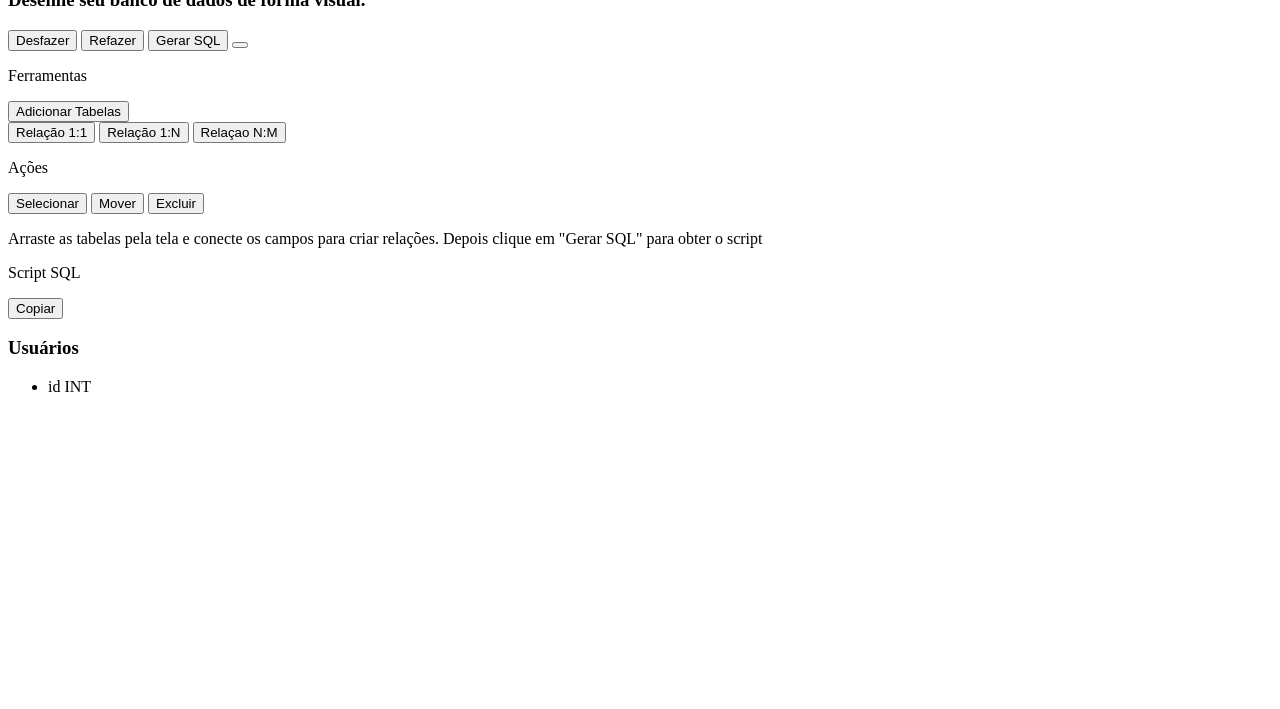
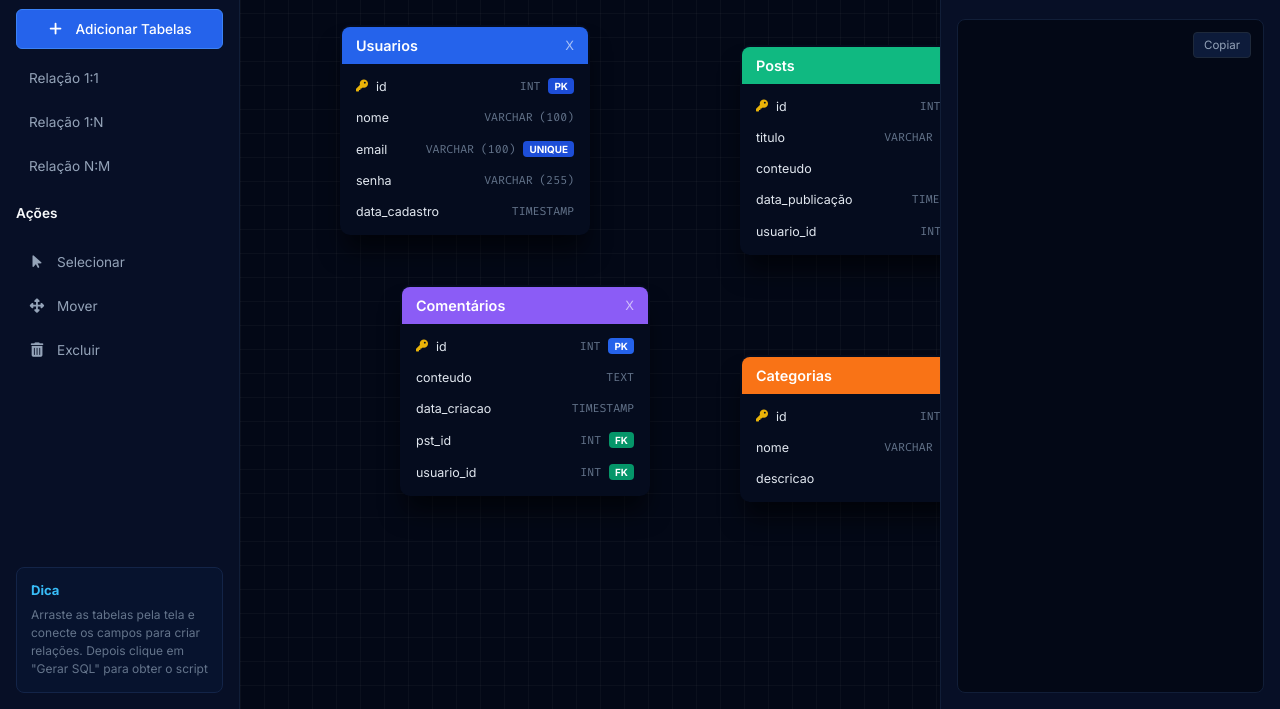
Before and after one commit to Lauro-Pimentel/DIAGRAMADOR-ER, a plain HTML site: page editor.html in a window 1280 px wide. Shown: the part 91-800 px from the top of the page. Drawn offline with Linux system fonts and the light colour scheme.

Commit message:
ve se vai

```diff
--- a/css/editor.css
+++ b/css/editor.css
@@ -0,0 +1,353 @@
+@import url('https://fonts.googleapis.com/css2?family=Inter:wght@400;500;600;700&family=Fira+Code:wght@400;500&display=swap');
+
+* {
+    margin: 0;
+    padding: 0;
+    box-sizing: border-box;
+    font-family: 'Inter', system-ui, -apple-system, sans-serif;
+}
+
+body {
+    background-color: #030816;
+    color: #ffffff;
+    height: 100vh;
+    display: grid;
+    grid-template-rows: 56px 1fr;
+    grid-template-columns: 240px 1fr 340px;
+    grid-template-areas:
+        "topbar topbar topbar"
+        "sidebar mesa scriptbar";
+    overflow: hidden;
+}
+
+
+.barra_superior {
+    grid-area: topbar;
+    background-color: #070f26;
+    border-bottom: 1px solid #111e38;
+    display: flex;
+    align-items: center;
+    padding: 0 20px;
+    gap: 16px;
+}
+
+.barra_superior i.fa-database {
+    color: #38bdf8;
+    font-size: 1.2rem;
+}
+
+.titulo {
+    font-size: 1.1rem;
+    font-weight: 700;
+    color: #ffffff;
+}
+
+.sub_titulo {
+    font-size: 0.82rem;
+    color: #64748b;
+    font-weight: 400;
+    margin-right: auto;
+    border-left: 1px solid #1e293b;
+    padding-left: 16px;
+}
+
+.barra_superior button {
+    background-color: #0d1b3a;
+    color: #94a3b8;
+    border: 1px solid #1e293b;
+    padding: 8px 14px;
+    border-radius: 6px;
+    cursor: pointer;
+    font-size: 0.82rem;
+    display: flex;
+    align-items: center;
+    gap: 8px;
+    transition: all 0.2s;
+}
+
+.barra_superior button:hover {
+    background-color: #172a54;
+    color: #ffffff;
+}
+
+.barra_superior .gerar_sql {
+    background-color: #2563eb;
+    border-color: #3b82f6;
+    color: #ffffff;
+    font-weight: 500;
+}
+
+.barra_superior .gerar_sql:hover {
+    background-color: #1d4ed8;
+}
+
+.b_configuracoes {
+    padding: 8px 10px !important;
+}
+
+
+.barra_esquerda {
+    grid-area: sidebar;
+    background-color: #070f26;
+    border-right: 1px solid #111e38;
+    padding: 16px;
+    display: flex;
+    flex-direction: column;
+    gap: 20px;
+    overflow-y: auto;
+}
+
+.t_principal_1, .t_principal_2 {
+    font-size: 0.85rem;
+    font-weight: 600;
+    color: #f8fafc;
+    margin-bottom: 12px;
+}
+
+.ferramentas, .acoes {
+    display: flex;
+    flex-direction: column;
+}
+
+.relacoes, .b_acoes {
+    display: flex;
+    flex-direction: column;
+    gap: 6px;
+    margin-top: 10px;
+}
+
+.barra_esquerda button {
+    background-color: transparent;
+    color: #94a3b8;
+    border: 1px solid transparent;
+    padding: 10px 12px;
+    border-radius: 6px;
+    text-align: left;
+    cursor: pointer;
+    font-size: 0.85rem;
+    display: flex;
+    align-items: center;
+    gap: 12px;
+    transition: all 0.2s;
+}
+
+.barra_esquerda button i {
+    width: 16px;
+    text-align: center;
+    font-size: 0.9rem;
+}
+
+.barra_esquerda button:hover {
+    background-color: #0d1b3a;
+    color: #ffffff;
+    border-color: #1e293b;
+}
+
+.ad_tabelas {
+    background-color: #2563eb !important;
+    border-color: #3b82f6 !important;
+    color: #ffffff !important;
+    font-weight: 500;
+    justify-content: center;
+    padding: 11px !important;
+}
+
+.ad_tabelas:hover {
+    background-color: #1d4ed8 !important;
+}
+
+/* Bloco Dica */
+.dica {
+    margin-top: auto;
+    background-color: #07132e;
+    border: 1px solid #132448;
+    border-radius: 8px;
+    padding: 14px;
+}
+
+.dica h3 {
+    font-size: 0.82rem;
+    color: #38bdf8;
+    margin-bottom: 8px;
+    display: flex;
+    align-items: center;
+    gap: 8px;
+}
+
+.dica p {
+    font-size: 0.75rem;
+    color: #64748b;
+    line-height: 1.5;
+}
+
+
+.mesa {
+    grid-area: mesa;
+    background-color: #030816;
+    /* Grid de fundo sutil igual à imagem */
+    background-image:
+        linear-gradient(to right, rgba(255, 255, 255, 0.03) 1px, transparent 1px),
+        linear-gradient(to bottom, rgba(255, 255, 255, 0.03) 1px, transparent 1px);
+    background-size: 24px 24px;
+    position: relative;
+    padding: 40px;
+    overflow: auto;
+}
+
+.mesa > div {
+    position: absolute; /* Permite mover livremente no canvas */
+    width: 250px;
+    border-radius: 10px;
+    overflow: hidden;
+    background-color: #050c1e;
+    border: 2px solid transparent;
+    box-shadow: 0 20px 25px -5px rgba(0, 0, 0, 0.6);
+}
+
+
+.tabela_usuario { top: 60px; left: 100px; border-color: #2563eb; }
+.tabela_posts { top: 80px; left: 500px; border-color: #10b981; }
+.tabela_comentarios { top: 320px; left: 160px; border-color: #8b5cf6; }
+.tabela_categorias { top: 390px; left: 500px; border-color: #f97316; }
+
+
+[class^="t_tabela_"] {
+    padding: 10px 14px;
+    display: flex;
+    align-items: center;
+    gap: 10px;
+}
+
+[class^="t_tabela_"] h3 {
+    font-size: 0.9rem;
+    font-weight: 600;
+    color: #ffffff;
+    margin-right: auto;
+}
+
+[class^="t_tabela_"] i {
+    font-size: 0.9rem;
+}
+
+.t_tabela_usuario { background-color: #2563eb; }
+.t_tabela_posts { background-color: #10b981; }
+.t_tabela_comentarios { background-color: #8b5cf6; }
+.t_tabela_categorias { background-color: #f97316; }
+
+.b_excluir_tabela {
+    background: none;
+    border: none;
+    color: rgba(255, 255, 255, 0.6);
+    cursor: pointer;
+    font-size: 0.8rem;
+}
+
+.b_excluir_tabela:hover {
+    color: #ffffff;
+}
+
+/* Listagem dos Campos */
+.mesa ul {
+    list-style: none;
+    padding: 6px 0;
+}
+
+.mesa li {
+    display: flex;
+    align-items: center;
+    padding: 8px 14px;
+    font-size: 0.78rem;
+    gap: 8px;
+}
+
+.nome_campo {
+    color: #e2e8f0;
+    margin-right: auto;
+}
+
+.tipo_dado {
+    color: #64748b;
+    font-size: 0.72rem;
+    font-family: 'Fira Code', monospace;
+}
+
+/* Badges PK, FK e UNIQUE */
+.marcacao {
+    font-size: 0.62rem;
+    font-weight: 700;
+    padding: 2px 6px;
+    border-radius: 4px;
+    text-transform: uppercase;
+}
+
+.marcacao:empty {
+    display: none;
+}
+
+
+.tabela_usuario .marcacao { background-color: #1d4ed8; color: #ffffff; }
+.tabela_usuario li:has(.marcacao:contains("UNIQUE")) .marcacao,
+.marcacao:contains("UNIQUE") { background-color: #7c3aed; color: #ffffff; }
+
+.tabela_posts .marcacao { background-color: #059669; color: #ffffff; }
+.tabela_comentarios .marcacao { background-color: #059669; color: #ffffff; }
+.tabela_comentarios li:first-child .marcacao { background-color: #2563eb; }
+
+.tabela_categorias .marcacao { background-color: #2563eb; color: #ffffff; }
+
+.mesa li .fa-key {
+    color: #eab308;
+    font-size: 0.75rem;
+}
+
+
+.barra_direita {
+    grid-area: scriptbar;
+    background-color: #070f26;
+    border-left: 1px solid #111e38;
+    padding: 16px;
+    display: flex;
+    flex-direction: column;
+}
+
+.barra_direita .t_principal_2 {
+    display: flex;
+    align-items: center;
+    gap: 8px;
+    color: #f8fafc;
+}
+
+.campo_script {
+    background-color: #030816;
+    border: 1px solid #111e38;
+    border-radius: 8px;
+    flex: 1;
+    position: relative;
+    padding: 16px;
+    margin-top: 10px;
+    font-family: 'Fira Code', monospace;
+    font-size: 0.75rem;
+    color: #94a3b8;
+    overflow-y: auto;
+}
+
+.botao_copiar {
+    position: absolute;
+    top: 12px;
+    right: 12px;
+    background-color: #0d1b3a;
+    color: #94a3b8;
+    border: 1px solid #1e293b;
+    padding: 5px 10px;
+    border-radius: 4px;
+    cursor: pointer;
+    font-size: 0.72rem;
+    display: flex;
+    align-items: center;
+    gap: 6px;
+}
+
+.botao_copiar:hover {
+    color: #ffffff;
+    background-color: #172a54;
+}
--- a/editor.html
+++ b/editor.html
@@ -2,74 +2,238 @@
 <html lang="pt-BR">
 <head>
    <meta charset="UTF-8">
-    <link rel="stylesheet" href="editor.html">
+   <link rel="stylesheet" href="css/editor.css">
+   <link rel="stylesheet" href="https://cdnjs.cloudflare.com/ajax/libs/font-awesome/6.5.1/css/all.min.css">
 
    <title>Editor</title>
 </head>
 <body>
 
    <div class="barra_superior">
-        <h1 class="titulo">Diagramador ER</h1>
+       <h1></h1><i class="fa-solid fa-database" aria-hidden="true"></i>
+                    Diagramador <b>ER</b>
+        </h1>
        <h3 class="sub_titulo">Desenhe seu banco de dados de forma visual.</h3>
 
-        <button type="button" class="b_desfazer">Desfazer</button>
-        <button type="button" class="b_refazer">Refazer</button>
-        <button type="button" class="gerar_sql">Gerar SQL</button>
-        <button type="button" class="b_configuracoes"></button>
+
+       <button type="button" class="b_desfazer"><i class="fa-solid fa-rotate-left"></i>Desfazer</button>
+       <button type="button" class="b_refazer"><i class="fa-solid fa-rotate-right"></i>Refazer</button>
+       <button type="button" class="gerar_sql"><i class="fa-solid fa-code"></i>Gerar SQL</button>
+       <button type="button" class="b_configuracoes"><i class="fa-solid fa-gear"></i></button>
    </div>
+
 
    <div class="barra_esquerda">
        <div class="ferramentas">
            <p class="t_principal_1">Ferramentas</p>
-            <button type="button" class="ad_tabelas">Adicionar Tabelas</button>
+           <button type="button" class="ad_tabelas"><i class="fa-solid fa-plus"></i>Adicionar Tabelas</button>
+
 
            <div class="relacoes">
                <button type= "button" class="relacao_1p1">Relação 1:1</button>
                <button type="button"  class="relacao_1pN">Relação 1:N</button>
-                <button type="button" class="relacao_NpM">Relaçao N:M</button>
+               <button type="button" class="relacao_NpM">Relação N:M</button>
            </div>
        </div>
 
        <div class="acoes">
            <p class="t_principal_2">Ações</p>
            <div class="b_acoes">
-                <button type="button" class="selecionar">Selecionar</button>
-                <button type="button" class="mover">Mover</button>
-                <button type="button" class="excluir">Excluir</button>
+               <button type="button" class="selecionar"><i class="fa-solid fa-mouse-pointer"></i>Selecionar</button>
+               <button type="button" class="mover"><i class="fa-solid fa-up-down-left-right"></i>Mover</button>
+               <button type="button" class="excluir"><i class="fa-solid fa-trash-can"></i>Excluir</button>
            </div>
        </div>
 
+
        <div class="dica">
+            <h3>Dica</h3>
            <p>Arraste as tabelas pela tela e conecte os campos para criar relações. Depois clique em "Gerar SQL" para obter o script</p>
        </div>
    </div>
+
 
    <div class="barra_direita">
        <p class="t_principal_2">Script SQL</p>
        <div class="campo_script">
            <button type="button" class="botao_copiar">Copiar</button>
 
-            <!--Eu não faço ideia de como fazer essa parte do script, meu babadinho-->
+
+           <!--Eu nÃ£o faço ideia de como fazer essa parte do script, meu babadinho-->
+
 
        </div>
    </div>
 
+
    <div class="mesa">
+
 
        <div class="tabela_usuario">
            <div class="t_tabela_usuario">
-                <h3>Usuários</h3>
+               <h3>Usuarios</h3>
+               <button type="button" class="b_excluir_tabela">X</button>
            </div>
+
 
            <ul class="dados_tab_usuario">
                <li>
-                    <span class="campo_nome">id</span>
+                   <i class="fa-solid fa-key"></i>
+                   <span class="nome_campo">id</span>
                    <span class="tipo_dado">INT</span>
-                    <span></span>
+                   <span class="marcacao">PK</span>
+               </li>
+
+
+               <li>
+                    <span class="nome_campo">nome</span>
+                    <span class="tipo_dado">VARCHAR (100)</span>
+                    <span class="marcacao"></span>
+               </li>
+
+
+               <li>
+                    <span class="nome_campo">email</span>
+                    <span class="tipo_dado">VARCHAR (100)</span>
+                    <span class="marcacao">UNIQUE</span>
+               </li>
+
+
+               <li>
+                    <span class="nome_campo">senha</span>
+                    <span class="tipo_dado">VARCHAR (255)</span>
+                    <span class="marcacao"></span>
+               </li>
+
+
+               <li>
+                    <span class="nome_campo">data_cadastro</span>
+                    <span class="tipo_dado">TIMESTAMP</span>
+                    <span class="marcacao"></span>
                </li>
            </ul>
        </div>
+
+       <div class="tabela_posts">
+            <div class="t_tabela_posts">
+               <h3>Posts</h3>
+               <button type="button" class="b_excluir_tabela">X</button>
            </div>
+
+
+           <ul class="dados_tab_posts">
+            <li>
+                <i class="fa-solid fa-key"></i>
+                <span class="nome_campo">id</span>
+                <span class="tipo_dado">INT</span>
+                <span class="marcacao">PK</span>
+            </li>
+
+
+            <li>
+                <span class="nome_campo">titulo</span>
+                <span class="tipo_dado">VARCHAR (100)</span>
+                <span class="marcacao"></span>
+            </li>
+
+
+            <li>
+                <span class="nome_campo">conteudo</span>
+                <span class="tipo_dado">TEXT</span>
+                <span class="marcacao"></span>
+            </li>
+
+
+            <li>
+                <span class="nome_campo">data_publicação</span>
+                <span class="tipo_dado">TIMESTAMP</span>
+                <span class="marcacao"></span>
+            </li>
+
+
+            <li>
+                <span class="nome_campo">usuario_id</span>
+                <span class="tipo_dado">INT</span>
+                <span class="marcacao">FK</span>
+            </li>
+           </ul>
+        </div>
+
+
+        <div class="tabela_comentarios">
+            <div class="t_tabela_comentarios">
+               <h3>Comentários</h3>
+               <button type="button" class="b_excluir_tabela">X</button>
+           </div>
+
+
+           <ul>
+            <li>
+                <i class="fa-solid fa-key"></i>
+                <span class="nome_campo">id</span>
+                <span class="tipo_dado">INT</span>
+                <span class="marcacao">PK</span>
+            </li>
+
+
+            <li>
+                <span class="nome_campo">conteudo</span>
+                <span class="tipo_dado">TEXT</span>
+                <span class="marcacao"></span>
+            </li>
+
+            <li>
+                <span class="nome_campo">data_criacao</span>
+                <span class="tipo_dado">TIMESTAMP</span>
+                <span class="marcacao"></span>
+            </li>
+
+            <li>
+                <span class="nome_campo">pst_id</span>
+                <span class="tipo_dado">INT</span>
+                <span class="marcacao">FK</span>
+            </li>
+
+            <li>
+                <span class="nome_campo">usuario_id</span>
+                <span class="tipo_dado">INT</span>
+                <span class="marcacao">FK</span>
+            </li>
+           </ul>
+        </div>
+
+        <div class="tabela_categorias">
+            <div class="t_tabela_categorias">
+               <h3>Categorias</h3>
+               <button type="button" class="b_excluir_tabela">X</button>
+           </div>
+
+
+           <ul>
+            <li>
+                <i class="fa-solid fa-key"></i>
+                <span class="nome_campo">id</span>
+                <span class="tipo_dado">INT</span>
+                <span class="marcacao">PK</span>
+            </li>
+
+            <li>
+                <span class="nome_campo">nome</span>
+                <span class="tipo_dado">VARCHAR (100)</span>
+                <span class="marcacao"></span>
+            </li>
+
+            <li>
+                <span class="nome_campo">descricao</span>
+                <span class="tipo_dado">TEXT</span>
+                <span class="marcacao"></span>
+            </li>
+           </ul>
+        </div>
+
+   </div>
+
+
 
 
 </body>
```
Lines whose indentation alone changed are shown as unchanged.
